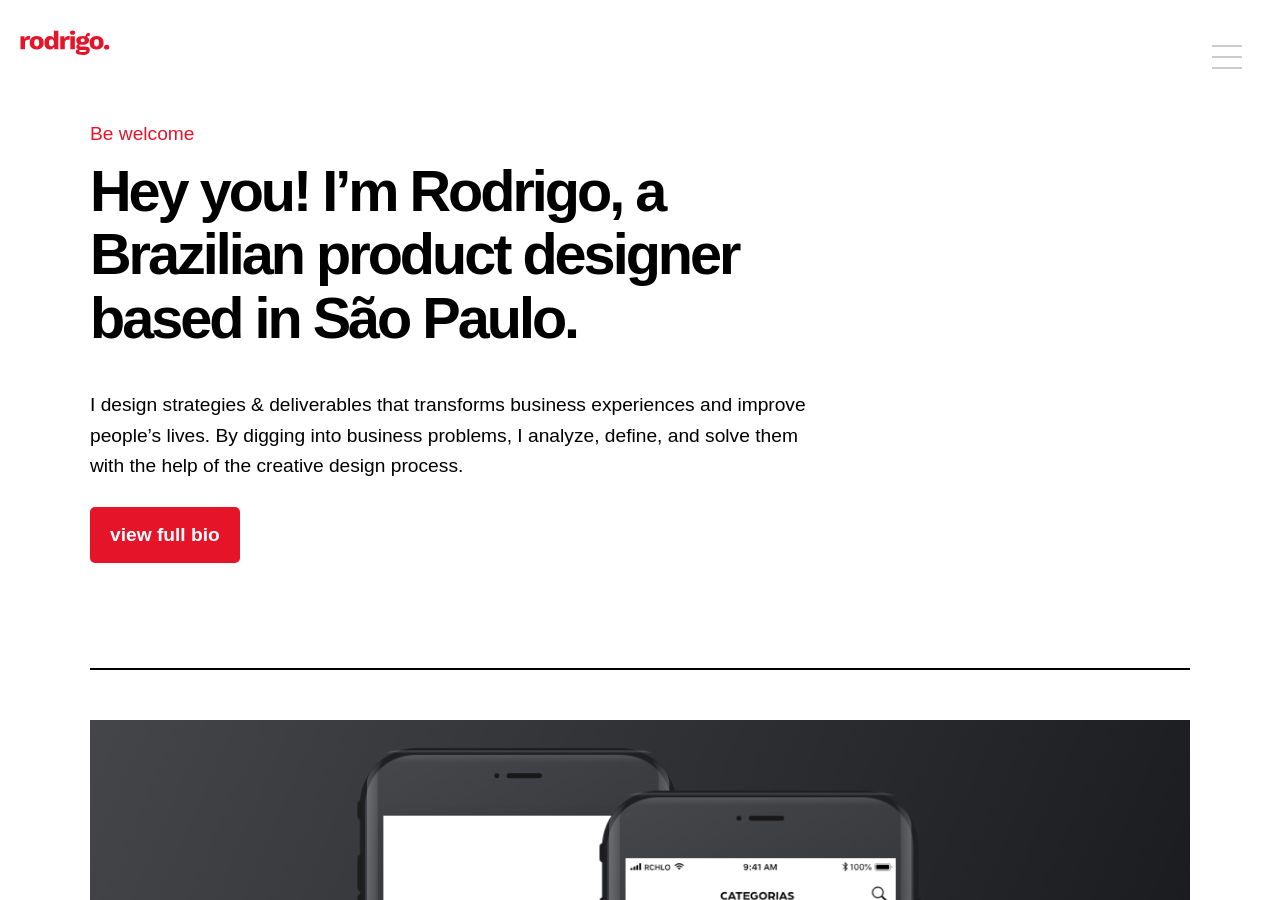
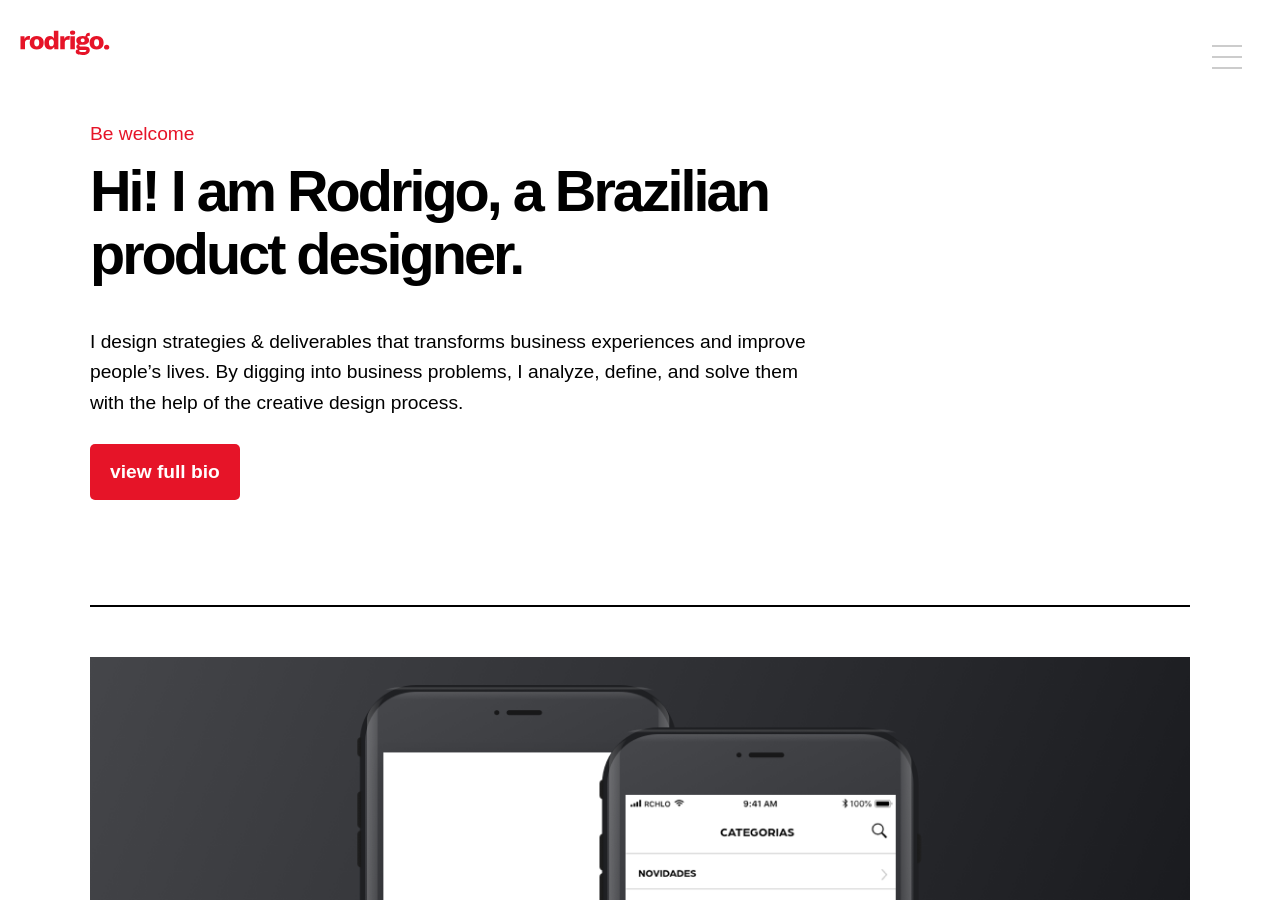
Before and after one commit to drigoteixeira/drigoteixeira.github.io, a Jekyll site: the page built from index.html, in a window 1280 px wide and 900 px high. Built offline with Jekyll 4.4.1, drawn with Linux system fonts in a browser that asks for light colours; nearby versions of some CDN libraries.

Commit message:
Update homepage tagline

```diff
--- a/index.html
+++ b/index.html
@@ -6,7 +6,7 @@ layout: home2
     <div class="row">
         <div class="eight columns">
             <p class="title">Be welcome</p>
-            <h1>Hey you! I’m Rodrigo, a Brazilian product designer based in São Paulo.</h1>
+            <h1>Hi! I am Rodrigo, a Brazilian product designer.</h1>
             <p>I design strategies &amp; deliverables that transforms business experiences and improve people’s lives. By digging into business problems, I analyze, define, and solve them with the help of the creative design process.</p>
             <p><a href="/about/" class="button button-primary">view full bio</a></p>
         </div>
```
